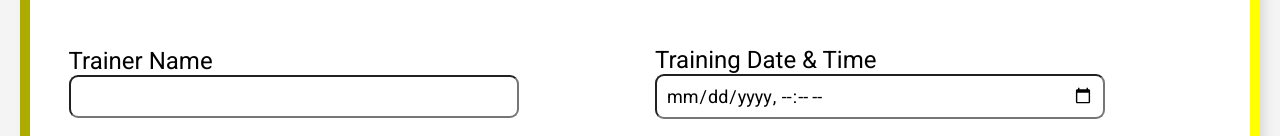
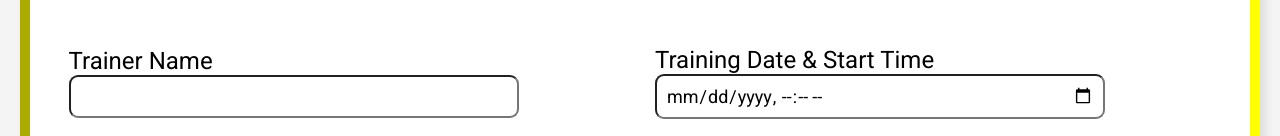
Before and after one commit to IsaacWild/LPwork-TrainingRequestForm, a plain HTML site: page index.html in a window 1280 px wide. Shown: the part 529-665 px from the top of the page. Drawn offline with Linux system fonts and the light colour scheme.

Commit message:
clarified label

```diff
--- a/index.html
+++ b/index.html
@@ -80,7 +80,7 @@
                             <li><input type="text" name="requestedTrainerName" id="requestedTrainerName"></li>
                         </ul>
                         <ul>
-                            <li><label for="trainingTime">Training Date & Time</label></li>
+                            <li><label for="trainingTime">Training Date & Start Time</label></li>
                             <li><input type="datetime-local" name="trainingTime" id="trainingTime"></li>
                         </ul>
                         <ul>
```
